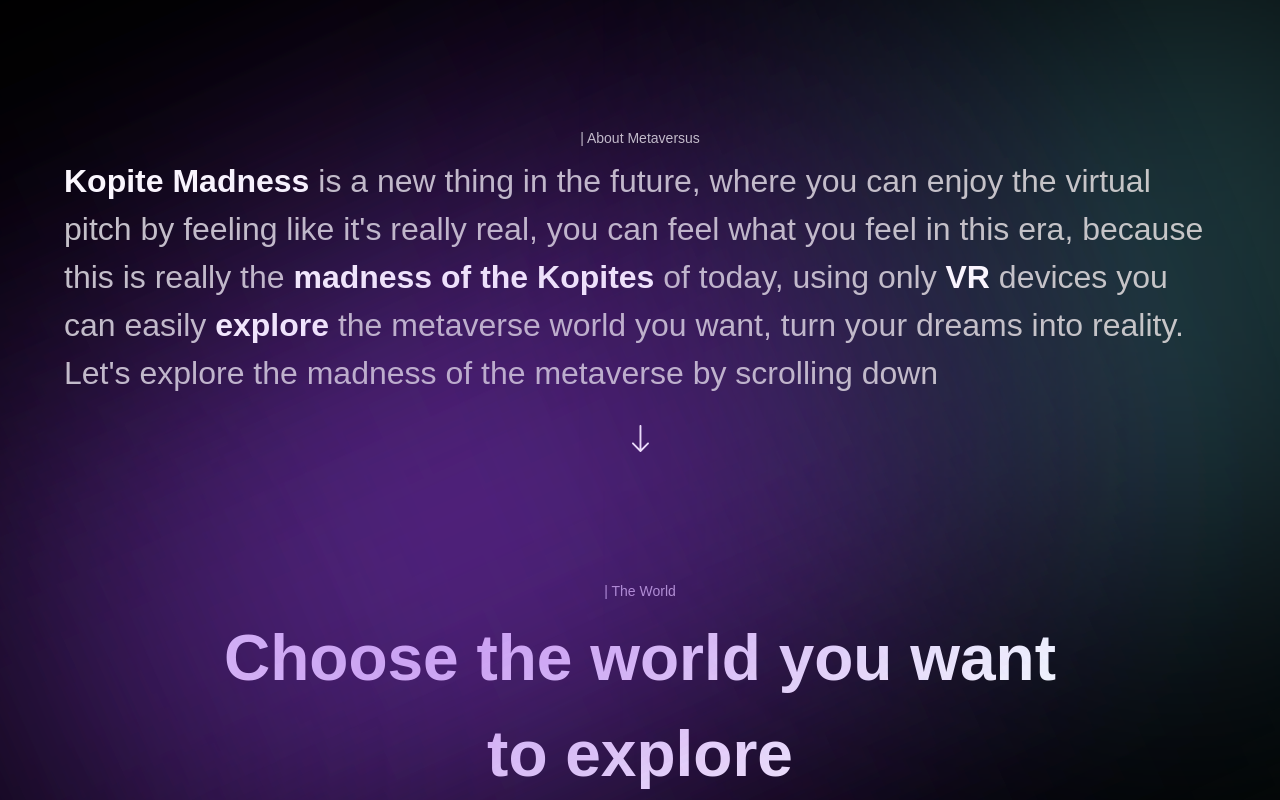
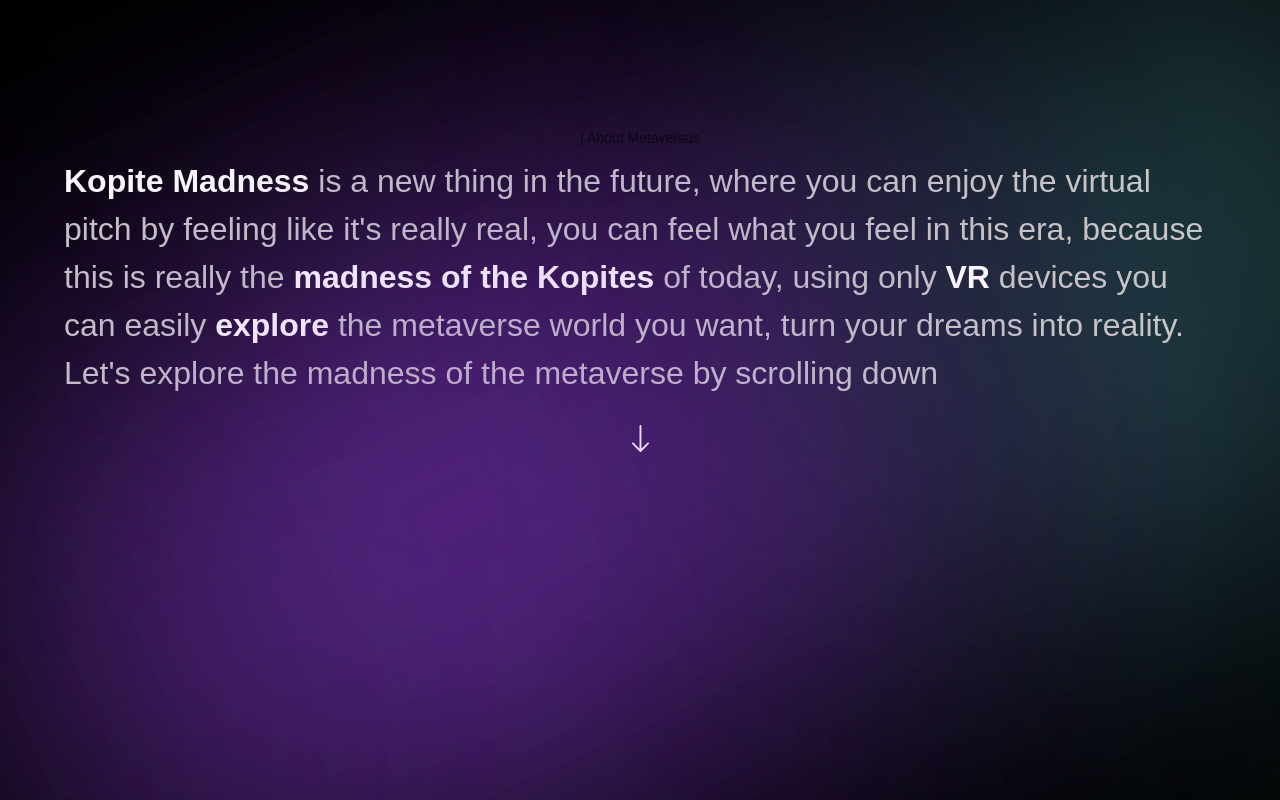
Before and after one commit to wazzer1803/metaversel, a Next.js app: page / in a window 1280 px wide. Shown: the part 1080-1880 px from the top of the page. Built offline with nearby package versions, Linux system fonts and the light colour scheme; a web font is replaced by a local one.

Commit message:
Update CustomTexts.jsx

```diff
--- a/components/CustomTexts.jsx
+++ b/components/CustomTexts.jsx
@@ -6,7 +6,7 @@ import { textContainer, textVariant2} from '../utils/motion';
 
 
 export const TypingText = ({title,textStyles}) => (
-  <motion.p variants={textContainer} className={`font-normal text-[14px] text-secondary-white ${textStyles}`}>
+  <motion.p variants={textContainer} className={`font-normal text-[14px] text-black ${textStyles}`}>
 {
 Array.from(title).map((letter,index)=>{
  return(<motion.span variants={textVariant2} key={index}>
@@ -17,7 +17,7 @@ Array.from(title).map((letter,index)=>{
 );
 
 export const TitleText = ({title,textStyles}) => (
-  <motion.h2 variants={textVariant2} initial="hidden" whileInView="show" className={`mt-[8px] font-bold md:text-[64px] text-[40px] text-white ${textStyles}`}>
+  <motion.h2 variants={textVariant2} initial="hidden" whileInView="show" className={`mt-[8px] font-bold md:text-[64px] text-[40px] text-black ${textStyles}`}>
 {title}
   </motion.h2>
 );
```
